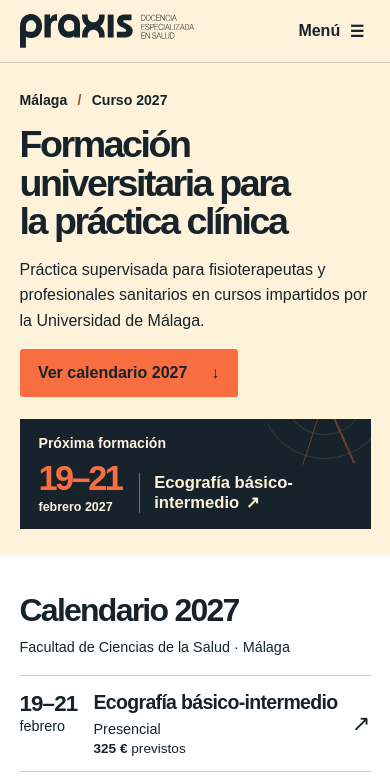
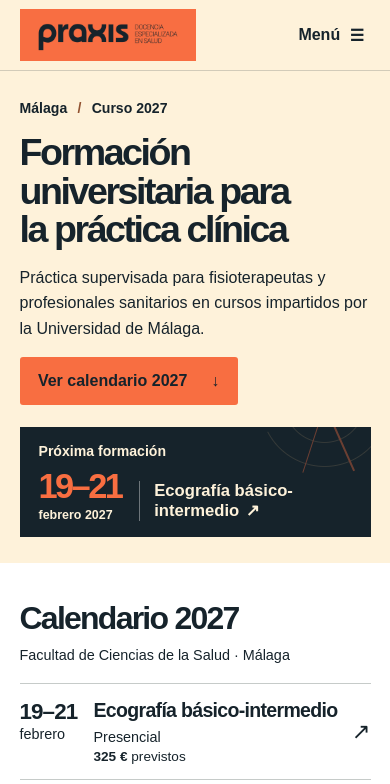
Before and after one commit to elfisiologico/praxis-fisioformacion, an Astro site: page / in a window 390 px wide. Shown: the top 784 px of the page. Built offline with nearby package versions, Linux system fonts and the light colour scheme; Astro itself is replaced by a stand-in of ours.

Commit message:
Mostrar el PNG corporativo oficial en cabecera, pie y vistas compartidas

```diff
--- a/src/layouts/Site.astro
+++ b/src/layouts/Site.astro
@@ -6,13 +6,13 @@ const base=import.meta.env.BASE_URL.replace(/\/$/,'')+'/';
 const canonical=new URL(Astro.url.pathname,Astro.site);
 ---
 <!doctype html><html lang="es"><head><meta charset="utf-8"/><meta name="viewport" content="width=device-width,initial-scale=1"/><title>{title} · Praxis Fisioformación</title><meta name="description" content={description}/><link rel="canonical" href={canonical}/><meta property="og:title" content={title}/><meta property="og:description" content={description}/><meta property="og:type" content="website"/><meta property="og:url" content={canonical}/><meta property="og:image" content={new URL(base+'media/'+preview+'.png',Astro.site)}/><link rel="icon" href={base+'media/praxis.png'}/></head><body><a class="skip" href="#principal">Saltar al contenido</a><header>
-  <a class="brand" href={base}><img src={base+'media/firma.svg'} width="208" height="40" alt="Praxis Fisioformación, inicio"/></a>
+  <a class="brand" href={base}><img src={base+'media/logo-corporativo-color.png'} class="corporate-logo" width="1000" height="1000" alt="Praxis Fisioformación, inicio"/></a>
   <nav class="wide-nav" aria-label="Principal"><a href={base+'#calendario'}>Calendario</a><a href={base+'#ecografia'}>Guía de ecografía</a><a href={base+'#equipo'}>Equipo docente</a></nav>
   <details class="mobile-menu">
     <summary>Menú <span aria-hidden="true">☰</span></summary>
     <nav aria-label="Principal móvil"><a href={base+'#calendario'}>Calendario</a><a href={base+'#ecografia'}>Guía de ecografía</a><a href={base+'#equipo'}>Equipo docente</a></nav>
   </details>
-</header><main id="principal"><slot/></main><footer><a href={base}><img src={base+'media/firma-clara.svg'} width="184" alt="Praxis Fisioformación, inicio"/></a><a href={base+'#calendario'}>Calendario de formación</a></footer></body></html>
+</header><main id="principal"><slot/></main><footer><a href={base}><img src={base+'media/logo-corporativo-color.png'} class="corporate-logo" width="1000" height="1000" alt="Praxis Fisioformación, inicio"/></a><a href={base+'#calendario'}>Calendario de formación</a></footer></body></html>
 
 <script>
   const menu = document.querySelector<HTMLDetailsElement>('.mobile-menu');
--- a/src/layouts/style.css
+++ b/src/layouts/style.css
@@ -12,7 +12,8 @@ a:focus-visible,summary:focus-visible {outline:3px solid #1678bd;outline-offset:
 header,footer,main>section {padding-inline:var(--margin)}
 header,footer,.wide-nav,.section-head,.feature-name,.button {display:flex;align-items:center;justify-content:space-between}
 header {position:relative;z-index:2;padding-block:17px;background:var(--paper);border-bottom:1px solid #16232b30}
-.brand img,footer img {display:block;max-width:100%;height:auto}
+.corporate-logo {display:block;width:220px;height:64px;object-fit:cover;object-position:50% 53%;max-width:100%}
+footer .corporate-logo {width:190px;height:58px}
 .wide-nav {gap:clamp(18px,3vw,48px)}
 nav a,summary,.back,.download,.guide a {display:inline-flex;align-items:center;min-height:44px;font-weight:700}
 nav a {text-decoration:none}
@@ -78,7 +79,7 @@ footer a {padding-block:.35rem}
 .program :is(ul,ol) {padding-inline-start:1.4em}
 @media(max-width:850px) {
   header {padding-block:9px}
-  .brand img {width:174px}
+  .brand .corporate-logo {width:176px;height:52px}
   .wide-nav {display:none}
   .mobile-menu {display:block}
   .mobile-menu summary {gap:.6em;list-style:none;padding-inline:.4rem}
```
Also changed, not shown: public/media/ecografia-avanzada-nivel-iii.png, public/media/ecografia-basico-intermedio.png, public/media/ecografia-del-neuroeje.png, public/media/logo-corporativo-color.png (added), public/media/neuromodulacion-sin-ecoguia.png, public/media/portada.png, public/media/restriccion-de-flujo-sanguineo.png.
